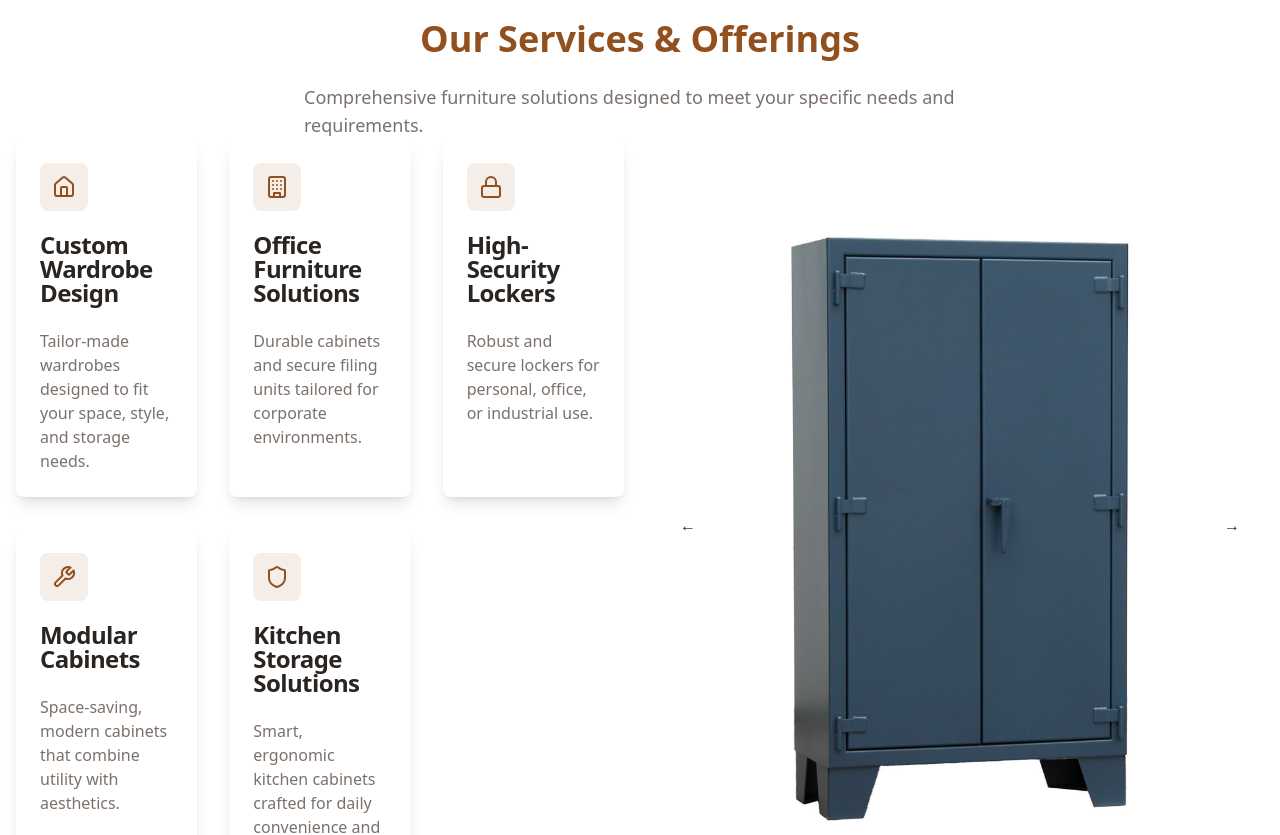
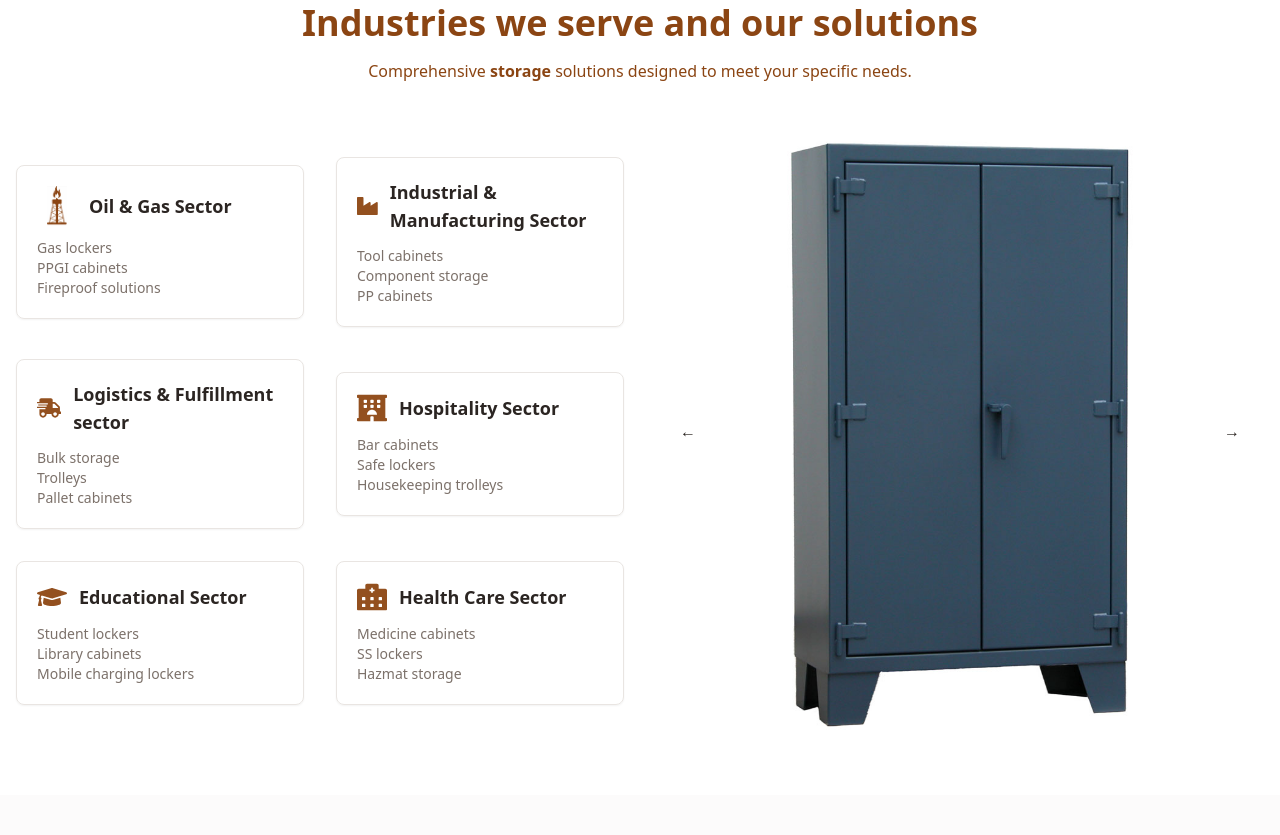
Before and after one commit to Sanamshubham/vixcel, a React (Vite) app: page /Services in a window 1280 px wide. Shown: the part 820-1655 px from the top of the page. Built offline with nearby package versions, Linux system fonts and the light colour scheme.

Commit message:
Updated code

```diff
--- /dev/null
+++ b/src/pages/IndustriesData.js
@@ -0,0 +1,32 @@
+// import img100 from "../assets/oil.png";
+import ind1 from "../assets/image3.jpeg";
+import ind2 from "../assets/image4.jpeg";
+import ind3 from "../assets/image6.jpg";
+
+import { FaIndustry, FaShippingFast, FaGraduationCap, FaHospitalAlt, FaHotel } from "react-icons/fa";
+
+export const industries = [
+  {
+    id: "oil-gas",
+    title: "Oil & Gas Sector",
+    // icon: <img src={img100} alt="icon" className="h-10 w-10 object-contain" />,
+    features: [
+      "Gas lockers", "PPGI cabinets", "Fireproof solutions",
+      "Heavy-duty storage", "Custom oil storage", "Hazard protection",
+      "Corrosion resistant units", "Safety cabinets"
+    ],
+    images: [ind1, ind2, ind3, ind1, ind2, ind3] // more than 5 images
+  },
+  {
+    id: "industrial",
+    title: "Industrial & Manufacturing Sector",
+    // icon: <FaIndustry className="text-3xl text-primary" />,
+    features: [
+      "Tool cabinets", "Component storage", "PP cabinets",
+      "Workbenches", "Machinery storage", "Assembly units",
+      "Heavy shelving", "Custom racks"
+    ],
+    images: [ind2, ind3, ind1, ind2, ind3, ind1]
+  },
+  // ...other industries
+];
--- /dev/null
+++ b/src/pages/IndustryDetails.jsx
@@ -0,0 +1,65 @@
+import React, { useState } from "react";
+import { useParams, useNavigate } from "react-router-dom";
+import { industries } from "./IndustriesData";
+
+const IndustryDetails = () => {
+  const { id } = useParams();
+  const navigate = useNavigate();
+  const industry = industries.find((ind) => ind.id === id);
+  const [selectedImage, setSelectedImage] = useState(null);
+
+  if (!industry) return <p>Industry not found</p>;
+
+  return (
+    <section className="py-16 bg-white">
+      <div className="container mx-auto px-4">
+        <button onClick={() => navigate(-1)} className="mb-4 text-blue-600 hover:underline">
+          ← Back
+        </button>
+
+        <div className="flex flex-col items-center text-center mb-6">
+          <div className="w-28 h-28 mb-3">{industry.icon}</div>
+          <h1 className="text-4xl font-bold text-primary">{industry.title}</h1>
+        </div>
+
+        <ul className="list-disc list-inside space-y-2 text-lg mb-8">
+          {industry.features.map((f, i) => (
+            <li key={i}>{f}</li>
+          ))}
+        </ul>
+
+        {/* Image Gallery */}
+        <div className="grid grid-cols-2 md:grid-cols-3 gap-4">
+          {industry.images.map((img, idx) => (
+            <div
+              key={idx}
+              className="overflow-hidden rounded-lg cursor-pointer group"
+              onClick={() => setSelectedImage(img)}
+            >
+              <img
+                src={img}
+                alt=""
+                className="w-full h-48 object-cover transform group-hover:scale-110 transition duration-300"
+              />
+            </div>
+          ))}
+        </div>
+      </div>
+
+      {/* Lightbox Popup */}
+      {selectedImage && (
+        <div className="fixed inset-0 bg-black/70 flex items-center justify-center z-50">
+          <img src={selectedImage} alt="" className="max-w-full max-h-full rounded-lg" />
+          <button
+            className="absolute top-5 right-5 text-white text-4xl"
+            onClick={() => setSelectedImage(null)}
+          >
+            &times;
+          </button>
+        </div>
+      )}
+    </section>
+  );
+};
+
+export default IndustryDetails;
--- a/src/pages/Services.jsx
+++ b/src/pages/Services.jsx
@@ -1,67 +1,120 @@
 import React, { useState } from "react";
+import img100 from "../assets/oil.png";
 import img1 from "../assets/image3.jpeg";
-import img2 from "../assets/image6.jpg";
-import img3 from "../assets/image5.jpeg"; // example image import
+import img2 from "../assets/image4.jpeg";
+import img3 from "../assets/image6.jpg";
+
+// Icons
+import { FaIndustry, FaShippingFast, FaGraduationCap, FaHospitalAlt, FaHotel } from "react-icons/fa";
+
+// Solutions Data (can be in a separate file)
+const solutionsData = [
+  { title: "Gas Locker", description: "Secure gas storage", image: img1 },
+  { title: "PPGI Cabinet", description: "Durable storage", image: img2 },
+  { title: "Fireproof Locker", description: "Safety assured", image: img3 },
+  { title: "Tool Cabinet", description: "Organized tools", image: img1 },
+  { title: "Component Storage", description: "Efficient storage", image: img2 },
+  { title: "PP Cabinet", description: "High-quality storage", image: img3 },
+  { title: "Bulk Storage", description: "Large capacity", image: img1 },
+  { title: "Trolley", description: "Portable storage", image: img2 },
+  { title: "Pallet Cabinet", description: "Heavy duty", image: img3 },
+];
+
+// Industries Data
+const industries = [
+  {
+    title: "Oil & Gas Sector",
+    icon: <img src={img100} alt="icon" className="h-10 w-10 object-contain" />,
+    features: ["Gas lockers", "PPGI cabinets", "Fireproof solutions", "Custom safety design", "Ventilated storage", "Hazmat cabinets", "Explosion-proof locks", "Industrial grade steel"],
+  },
+  {
+    title: "Industrial & Manufacturing Sector",
+    icon: <FaIndustry className="text-3xl text-primary" />,
+    features: ["Tool cabinets", "Component storage", "PP cabinets", "Heavy-duty racks", "Material bins", "Workbenches", "Mobile tool carts", "Automated storage"],
+  },
+  {
+    title: "Logistics & Fulfillment sector",
+    icon: <FaShippingFast className="text-3xl text-primary" />,
+    features: ["Bulk storage", "Trolleys", "Pallet cabinets", "Sorting shelves", "Dock lockers", "Packaging stations", "Cold storage lockers", "Mobile racks"],
+  },
+  {
+    title: "Hospitality Sector",
+    icon: <FaHotel className="text-3xl text-primary" />,
+    features: ["Bar cabinets", "Safe lockers", "Housekeeping trolleys", "Pantry racks", "Wine storage", "Luggage lockers", "Room service carts", "Mini-bar cabinets"],
+  },
+  {
+    title: "Educational Sector",
+    icon: <FaGraduationCap className="text-3xl text-primary" />,
+    features: ["Student lockers", "Library cabinets", "Mobile charging lockers", "Stationery storage", "Lab cabinets", "Sports lockers", "Music storage", "Faculty file cabinets"],
+  },
+  {
+    title: "Health Care Sector",
+    icon: <FaHospitalAlt className="text-3xl text-primary" />,
+    features: ["Medicine cabinets", "SS lockers", "Hazmat storage", "Refrigerated cabinets", "Surgical instrument storage", "First aid lockers", "Pharmacy shelves", "Biohazard bins"],
+  },
+];
 
 const Services = () => {
+  const [selected, setSelected] = useState(null);
+  const [selectedImage, setSelectedImage] = useState(null);
+  const [currentIndex, setCurrentIndex] = useState(0);
+
+
+  //this
   const [current, setCurrent] = useState(0);
-  const images = [img1 , img2 ,img3];
+  const images = [img1, img2, img3];
 
   const nextSlide = () => setCurrent((prev) => (prev + 1) % images.length);
   const prevSlide = () => setCurrent((prev) => (prev - 1 + images.length) % images.length);
 
+  // Image Modal Navigation
+  const showNext = () => {
+    const nextIndex = (currentIndex + 1) % solutionsData.length;
+    setCurrentIndex(nextIndex);
+    setSelectedImage(solutionsData[nextIndex]);
+  };
+
+  const showPrev = () => {
+    const prevIndex = (currentIndex - 1 + solutionsData.length) % solutionsData.length;
+    setCurrentIndex(prevIndex);
+    setSelectedImage(solutionsData[prevIndex]);
+  };
+
   return (
-    <div>
-      <section id="services" className="py-20 bg-white">
-        <h2 class="text-3xl md:text-4xl font-bold text-primary mb-6 text-center">Our Services &amp; Offerings</h2>
-              <p class="text-lg text-muted-foreground max-w-2xl mx-auto">Comprehensive furniture solutions designed to meet your specific needs and requirements.</p>
-        <div className="container mx-auto px-4">
+    <section className="py-16 bg-white">
+      <div className="container mx-auto px-4">
+        {/* Title */}
+        <div className="text-center mb-12">
+          <h2 className="text-3xl md:text-4xl font-bold  text-[#8B4513] mb-4 ">
+            Industries we serve and our solutions
+          </h2>
+          <p className="text-[#8B4513] max-w-xl mx-auto">
+            Comprehensive <strong>storage</strong> solutions designed to meet your specific needs.
+          </p>
+        </div>
+
+        <div className="grid lg:grid-cols-2 gap-8 items-center">
+
+          {/* Grid */}
           <div className="grid lg:grid-cols-2 gap-8 items-center">
-            {/* Left Cards */}
-            <div>
-              {/* <h2 class="text-3xl md:text-4xl font-bold text-foreground mb-6">Our Services &amp; Offerings</h2>
-              <p class="text-lg text-muted-foreground max-w-2xl mx-auto">Comprehensive furniture solutions designed to meet your specific needs and requirements.</p>
-            */}
-
-            <div class="grid md:grid-cols-2 lg:grid-cols-3 gap-8">
-              <div class="rounded-lg bg-card text-card-foreground group hover:shadow-xl transition-all duration-300 border-0 shadow-lg">
-                <div class="flex flex-col space-y-1.5 p-6">
-                  <div class="w-12 h-12 bg-primary/10 rounded-lg flex items-center justify-center mb-4 group-hover:bg-primary/20 transition-colors">
-                    <svg xmlns="http://www.w3.org/2000/svg" width="24" height="24" viewBox="0 0 24 24" fill="none" stroke="currentColor" stroke-width="2" stroke-linecap="round" stroke-linejoin="round" class="lucide lucide-house h-6 w-6 text-primary">
-                      <path d="M15 21v-8a1 1 0 0 0-1-1h-4a1 1 0 0 0-1 1v8"></path>
-                      <path d="M3 10a2 2 0 0 1 .709-1.528l7-5.999a2 2 0 0 1 2.582 0l7 5.999A2 2 0 0 1 21 10v9a2 2 0 0 1-2 2H5a2 2 0 0 1-2-2z"></path></svg></div>
-                  <h3 class="text-2xl font-semibold leading-none tracking-tight group-hover:text-primary transition-colors">Custom Wardrobe Design</h3></div>
-                <div class="p-6 pt-0"><p class="text-muted-foreground text-base">Tailor-made wardrobes designed to fit your space, style, and storage needs.</p></div></div>
-              <div class="rounded-lg bg-card text-card-foreground group hover:shadow-xl transition-all duration-300 border-0 shadow-lg">
-                <div class="flex flex-col space-y-1.5 p-6"><div class="w-12 h-12 bg-primary/10 rounded-lg flex items-center justify-center mb-4 group-hover:bg-primary/20 transition-colors">
-                  <svg xmlns="http://www.w3.org/2000/svg" width="24" height="24" viewBox="0 0 24 24" fill="none" stroke="currentColor" stroke-width="2" stroke-linecap="round" stroke-linejoin="round" class="lucide lucide-building h-6 w-6 text-primary">
-                    <rect width="16" height="20" x="4" y="2" rx="2" ry="2"></rect><path d="M9 22v-4h6v4"></path><path d="M8 6h.01"></path><path d="M16 6h.01"></path>
-                    <path d="M12 6h.01"></path><path d="M12 10h.01"></path><path d="M12 14h.01"></path><path d="M16 10h.01"></path><path d="M16 14h.01"></path>
-                    <path d="M8 10h.01"></path><path d="M8 14h.01"></path></svg></div><h3 class="text-2xl font-semibold leading-none tracking-tight group-hover:text-primary transition-colors">Office Furniture Solutions</h3></div>
-                <div class="p-6 pt-0"><p class="text-muted-foreground text-base">Durable cabinets and secure filing units tailored for corporate environments.</p></div></div><
-                  div class="rounded-lg bg-card text-card-foreground group hover:shadow-xl transition-all duration-300 border-0 shadow-lg">
-                <div class="flex flex-col space-y-1.5 p-6"><div class="w-12 h-12 bg-primary/10 rounded-lg flex items-center justify-center mb-4 group-hover:bg-primary/20 transition-colors">
-                  <svg xmlns="http://www.w3.org/2000/svg" width="24" height="24" viewBox="0 0 24 24" fill="none" stroke="currentColor" stroke-width="2" stroke-linecap="round" stroke-linejoin="round" class="lucide lucide-lock h-6 w-6 text-primary">
-                    <rect width="18" height="11" x="3" y="11" rx="2" ry="2"></rect><path d="M7 11V7a5 5 0 0 1 10 0v4"></path></svg></div>
-                  <h3 class="text-2xl font-semibold leading-none tracking-tight group-hover:text-primary transition-colors">High-Security Lockers</h3></div>
-                <div class="p-6 pt-0"><p class="text-muted-foreground text-base">Robust and secure lockers for personal, office, or industrial use.</p></div></div>
-              <div class="rounded-lg bg-card text-card-foreground group hover:shadow-xl transition-all duration-300 border-0 shadow-lg">
-                <div class="flex flex-col space-y-1.5 p-6"><div class="w-12 h-12 bg-primary/10 rounded-lg flex items-center justify-center mb-4 group-hover:bg-primary/20 transition-colors">
-                  <svg xmlns="http://www.w3.org/2000/svg" width="24" height="24" viewBox="0 0 24 24" fill="none" stroke="currentColor" stroke-width="2" stroke-linecap="round" stroke-linejoin="round" class="lucide lucide-wrench h-6 w-6 text-primary">
-                    <path d="M14.7 6.3a1 1 0 0 0 0 1.4l1.6 1.6a1 1 0 0 0 1.4 0l3.77-3.77a6 6 0 0 1-7.94 7.94l-6.91 6.91a2.12 2.12 0 0 1-3-3l6.91-6.91a6 6 0 0 1 7.94-7.94l-3.76 3.76z">
-                    </path></svg></div><h3 class="text-2xl font-semibold leading-none tracking-tight group-hover:text-primary transition-colors">Modular Cabinets</h3></div>
-                <div class="p-6 pt-0"><p class="text-muted-foreground text-base">Space-saving, modern cabinets that combine utility with aesthetics.</p></div></div>
-              <div class="rounded-lg bg-card text-card-foreground group hover:shadow-xl transition-all duration-300 border-0 shadow-lg">
-                <div class="flex flex-col space-y-1.5 p-6"><div class="w-12 h-12 bg-primary/10 rounded-lg flex items-center justify-center mb-4 group-hover:bg-primary/20 transition-colors">
-                  <svg xmlns="http://www.w3.org/2000/svg" width="24" height="24" viewBox="0 0 24 24" fill="none" stroke="currentColor" stroke-width="2" stroke-linecap="round" stroke-linejoin="round" class="lucide lucide-shield h-6 w-6 text-primary">
-                    <path d="M20 13c0 5-3.5 7.5-7.66 8.95a1 1 0 0 1-.67-.01C7.5 20.5 4 18 4 13V6a1 1 0 0 1 1-1c2 0 4.5-1.2 6.24-2.72a1.17 1.17 0 0 1 1.52 0C14.51 3.81 17 5 19 5a1 1 0 0 1 1 1z"></path></svg></div>
-                  <h3 class="text-2xl font-semibold leading-none tracking-tight group-hover:text-primary transition-colors">Kitchen Storage Solutions</h3></div>
-                <div class="p-6 pt-0"><p class="text-muted-foreground text-base">Smart, ergonomic kitchen cabinets crafted for daily convenience and lasting performance.</p>
+            {industries.map((item, idx) => (
+              <div
+                key={idx}
+                onClick={() => setSelected(item)}
+                className="cursor-pointer border rounded-lg p-5 shadow-sm hover:shadow-lg transition"
+              >
+                <div className="flex items-center gap-3 mb-3">
+                  {item.icon}
+                  <h3 className="text-lg font-semibold text-foreground">{item.title}</h3>
                 </div>
-
-                </div>
+                <ul className="text-sm text-muted-foreground list-disc list-inside">
+                  {item.features.slice(0, 3).map((f, i) => (
+                    <li key={i}>{f}</li>
+                  ))}
+                </ul>
               </div>
-            </div>
+            ))}
+          </div>
 
 
 
@@ -86,9 +139,11 @@ const Services = () => {
             >
               &#8594;
             </button>
+          </div>
+
 
              {/* Cursor Indicator */}
-            {/* <div className="absolute bottom-4 left-1/2 transform -translate-x-1/2 flex space-x-2">
+            <div className="absolute bottom-4 left-1/2 transform -translate-x-1/2 flex space-x-2">
               {images.map((_, index) => (
                 <div
                   key={index}
@@ -98,12 +153,89 @@ const Services = () => {
                   onClick={() => setCurrent(index)}
                 ></div>
               ))}
-            </div> */}
+            </div>
+        </div>
+      </div>
+      {/* Industry Popup */}
+      {selected && (
+        <div className="fixed inset-0 bg-black/60 backdrop-blur-sm flex items-center justify-center z-50 p-4">
+          <div className="bg-white rounded-lg w-full max-w-6xl h-[90vh] relative shadow-lg flex flex-col overflow-hidden">
+            {/* Close button */}
+            <button
+              className="absolute top-3 right-4 text-3xl text-red-500 hover:text-red-600"
+              onClick={() => setSelected(null)}
+            >
+              &times;
+            </button>
+
+            {/* Scrollable content */}
+            <div className="overflow-y-auto p-6">
+              {/* Icon & Title */}
+              <div className="flex flex-col items-center text-center mb-6">
+                <div className="mb-3">
+                  {React.cloneElement(selected.icon, {
+                    className: "w-28 h-28 object-contain text-primary",
+                  })}
+                </div>
+                <h3 className="text-4xl font-bold text-primary">{selected.title}</h3>
+              </div>
+
+              {/* Features */}
+              <ul className="list-disc list-inside text-muted-foreground space-y-2 text-base mb-8">
+                {selected.features.slice(0, 8).map((f, i) => (
+                  <li key={i}>{f}</li>
+                ))}
+              </ul>
+
+              {/* Solutions Grid */}
+              <div className="grid gap-6 sm:grid-cols-1 md:grid-cols-2 lg:grid-cols-3 place-items-center">
+                {solutionsData.map((item, idx) => (
+                  <div
+                    key={idx}
+                    className="bg-white rounded shadow-md overflow-hidden flex flex-col items-center text-center p-4 hover:shadow-lg transition cursor-pointer"
+                    onClick={() => {
+                      setSelectedImage(item);
+                      setCurrentIndex(idx);
+                    }}
+                  >
+                    <img
+                      src={item.image}
+                      alt={item.title}
+                      className="w-48 h-48 object-cover object-center transition-transform duration-300 hover:scale-105"
+                    />
+                    <h2 className="text-lg font-semibold text-foreground mt-4">{item.title}</h2>
+                    <p className="text-sm text-[#8B4513]">{item.description}</p>
+                  </div>
+                ))}
+              </div>
+            </div>
           </div>
         </div>
-       </div>
-      </section>
-    </div>
+      )}
+
+      {/* Image Viewer Modal */}
+      {selectedImage && (
+        <div className="fixed inset-0 backdrop-blur-2xl bg-black/80 flex items-center justify-center z-[60]">
+          <div className="relative max-w-3xl w-full mx-4">
+            <button
+              onClick={() => setSelectedImage(null)}
+              className="absolute top-2 right-2 text-white text-3xl font-bold"
+            >
+              &times;
+            </button>
+            <img
+              src={selectedImage.image}
+              alt={selectedImage.title}
+              className="w-full max-h-[80vh] object-contain"
+            />
+            <div className="flex justify-between mt-4 text-white px-4">
+              <button onClick={showPrev} className="text-lg font-semibold">&larr; Prev</button>
+              <button onClick={showNext} className="text-lg font-semibold">Next &rarr;</button>
+            </div>
+          </div>
+        </div>
+      )}
+    </section>
   );
 };
 
```
Also changed, not shown: src/App.jsx (+6 -1 lines), src/pages/FeatureModal.jsx (added, +39 -0 lines), src/assets/oil.png (added).
